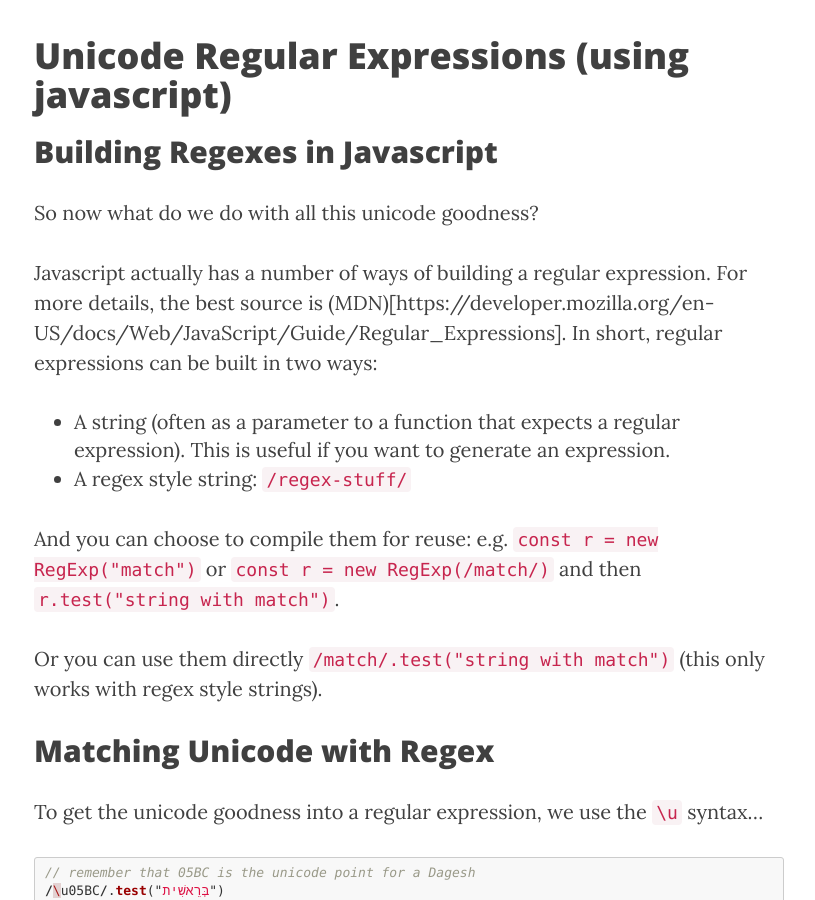
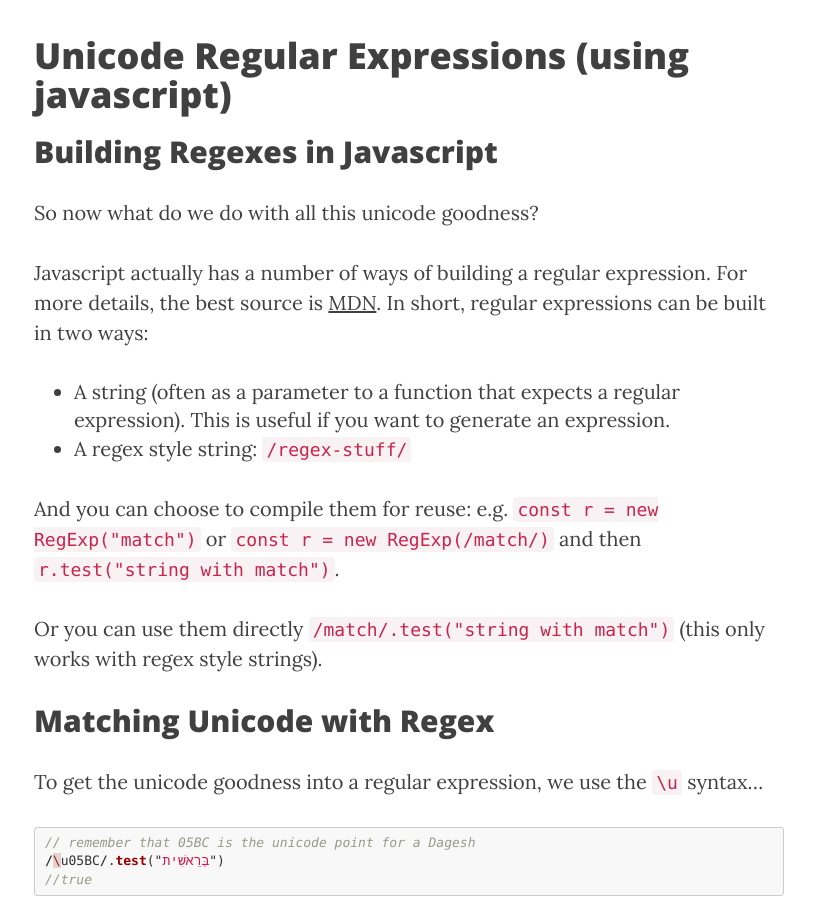
Before and after one commit to jcuenod/bibletech, a Jekyll site: the page built from _posts/2017-08-19-matching-hebrew-unicode-regex.md, in a window 1280 px wide and 900 px high, scrolled down 2810 px. Shown: the whole window, without its empty margins (231-1046 px from the left). Built offline with Jekyll 4.4.1, drawn with Linux system fonts in a browser that asks for light colours; nearby versions of some CDN libraries.

Commit message:
Fixed link

```diff
--- a/_posts/2017-08-19-matching-hebrew-unicode-regex.md
+++ b/_posts/2017-08-19-matching-hebrew-unicode-regex.md
@@ -269,7 +269,7 @@ So the other block we need to consider is `\uFB1D-\uFB1F`. A bunch of these char
 
 So now what do we do with all this unicode goodness?
 
-Javascript actually has a number of ways of building a regular expression. For more details, the best source is (MDN)[https://developer.mozilla.org/en-US/docs/Web/JavaScript/Guide/Regular_Expressions]. In short, regular expressions can be built in two ways:
+Javascript actually has a number of ways of building a regular expression. For more details, the best source is [MDN](https://developer.mozilla.org/en-US/docs/Web/JavaScript/Guide/Regular_Expressions). In short, regular expressions can be built in two ways:
 
  - A string (often as a parameter to a function that expects a regular expression). This is useful if you want to generate an expression.
  - A regex style string: `/regex-stuff/`
```
